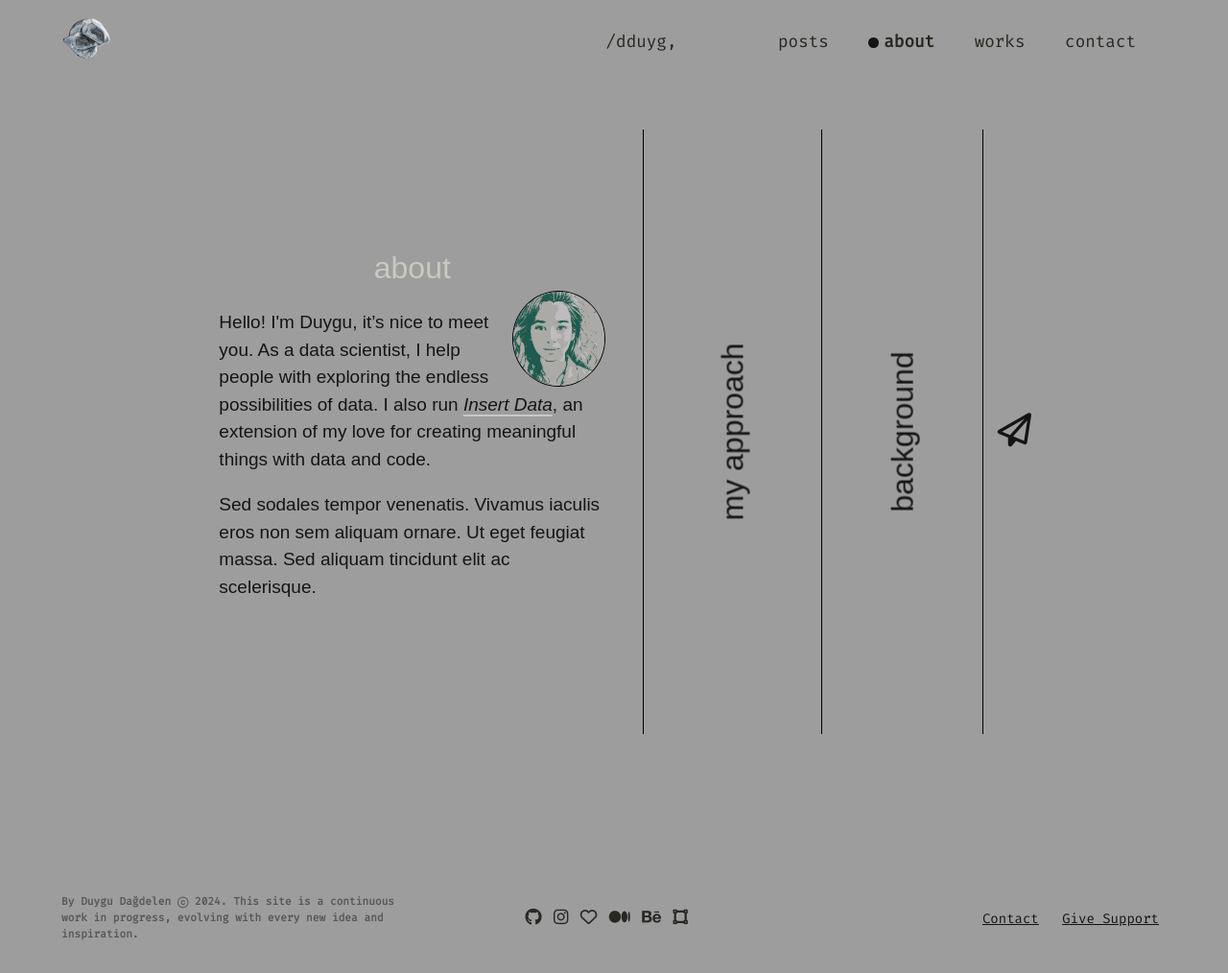
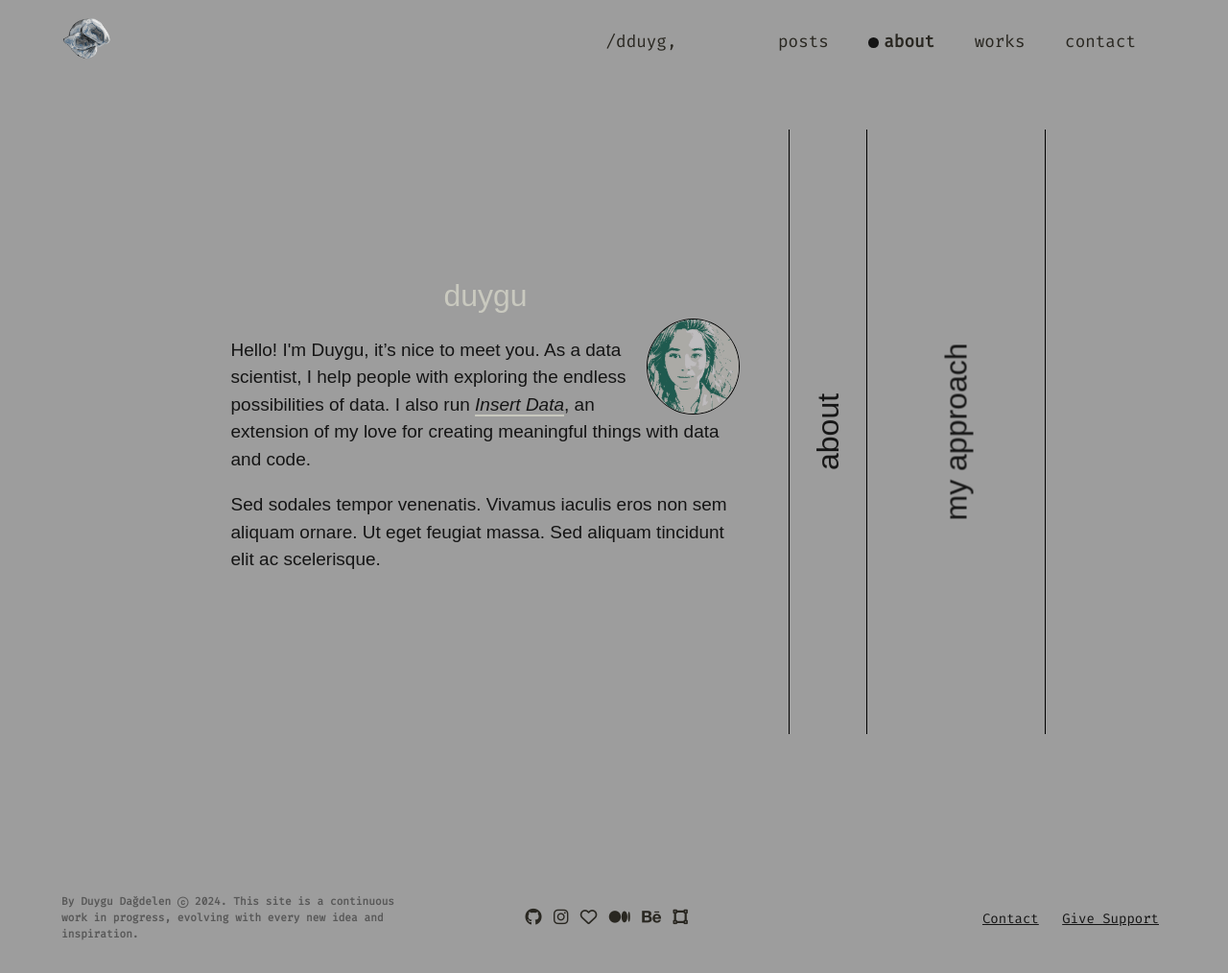
Before and after one commit to dduyg/duuuy, a Jekyll site: the page built from about.html, in a window 1280 px wide. Shown: the whole page at 96% size. Built offline with Jekyll 4.4.1, drawn with Linux system fonts in a browser that asks for light colours; nearby versions of some CDN libraries; some web fonts are replaced.

Commit message:
Update about-panel.html

```diff
--- a/_includes/about-panel.html
+++ b/_includes/about-panel.html
@@ -1,7 +1,7 @@
  <section id="bio" class="panel-active">
     <header>
       <img src="{{ site.baseurl }}/assets/images/dduyg.png" class="profile-img">
-      <div class="name">about</div>
+      <div class="name">duygu</div>
     </header>
     <div class="content">
       <img src="{{ site.baseurl }}/assets/images/dduyg.png" class="profile-img">
@@ -9,26 +9,17 @@
       <p>Sed sodales tempor venenatis. Vivamus iaculis eros non sem aliquam ornare. Ut eget feugiat massa. Sed aliquam tincidunt elit ac scelerisque.</p>
     </div>
   </section>
-  <section id="approach" class="panel-inactive">
-    <header>my approach</header>
+  <section id="about" class="panel-inactive">
+    <header>about</header>
     <div class="content">
       <p>Lorem ipsum dolor sit amet, consectetur adipiscing elit. Vestibulum sed consectetur mauris, vel consectetur mi. Fusce volutpat lorem id cursus iaculis. Vivamus eget lobortis libero. Sed sodales tempor venenatis. Vivamus iaculis eros non sem aliquam ornare. Ut eget feugiat massa. Morbi condimentum, neque vitae vestibulum hendrerit, tortor metus vulputate augue, ut lacinia turpis sem sed dolor. Sed aliquam tincidunt elit ac scelerisque. Donec eleifend libero nisl, feugiat vulputate enim elementum consequat. Nullam scelerisque lorem fringilla urna ullamcorper consectetur.</p>
       <p>Vestibulum ante ipsum primis in faucibus orci luctus et ultrices posuere cubilia curae; Praesent finibus ac enim vel iaculis. Lorem ipsum dolor sit amet, consectetur adipiscing elit. Phasellus et egestas ante. Nullam ac elementum velit, quis aliquam nisi. Pellentesque cursus eu ligula non semper. Nam pharetra velit sit amet orci tempor fringilla. Donec pretium mattis gravida. Morbi ut leo felis.</p>
     </div>
   </section>
-  <section id="background" class="panel-inactive">
-    <header>background</header>
+  <section id="approach" class="panel-inactive">
+    <header>my approach</header>
     <div class="content">
       <p>Lorem ipsum dolor sit amet, consectetur adipiscing elit. Vestibulum sed consectetur mauris, vel consectetur mi. Fusce volutpat lorem id cursus iaculis. Vivamus eget lobortis libero. Sed sodales tempor venenatis. Vivamus iaculis eros non sem aliquam ornare. Ut eget feugiat massa. Morbi condimentum, neque vitae vestibulum hendrerit, tortor metus vulputate augue, ut lacinia turpis sem sed dolor. Sed aliquam tincidunt elit ac scelerisque. Donec eleifend libero nisl, feugiat vulputate enim elementum consequat. Nullam scelerisque lorem fringilla urna ullamcorper consectetur.</p>
-    </div>
-  </section>
-  <section id="contact" class="panel-inactive">
-    <header>
-      <i class="far fa-paper-plane"></i>
-    </header>
-    <div class="content">
-      <p>Whether you want to know more about my work or me, ask me a question, maybe share or discuss interesting thoughts, ideas, projects or just like to say hi, please don't hesitate to contact me. You can send me a DM or reach me via email. I would be happy to hear from you.</p>
-      <p>As a social creature, I love to talk with others and exchange thoughts and ideas. Every conversation is a unique opportunity to learn, grow and create something new.</p>
     </div>
   </section>
 <script>
```
